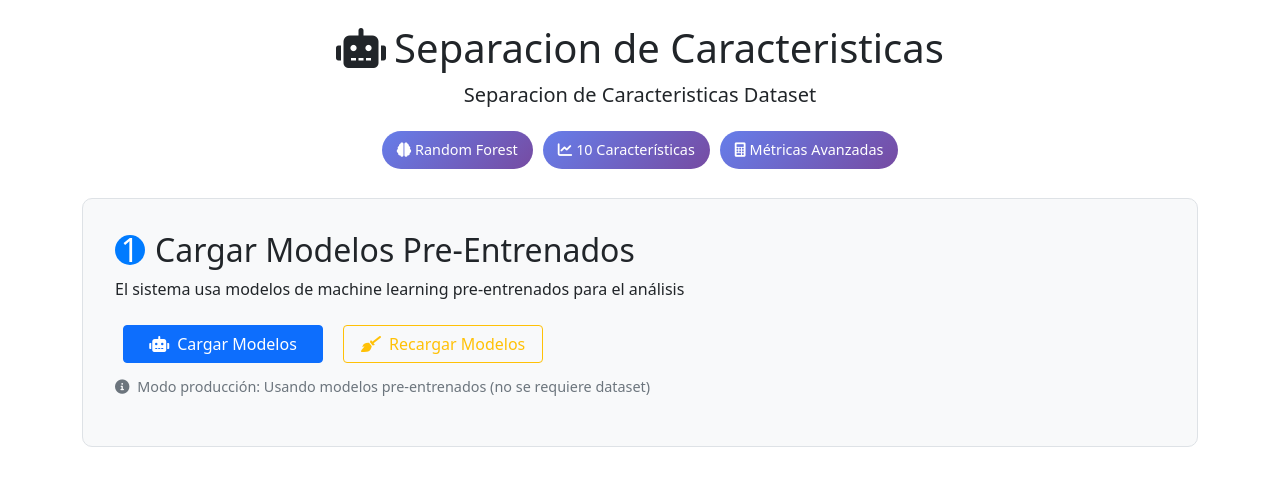
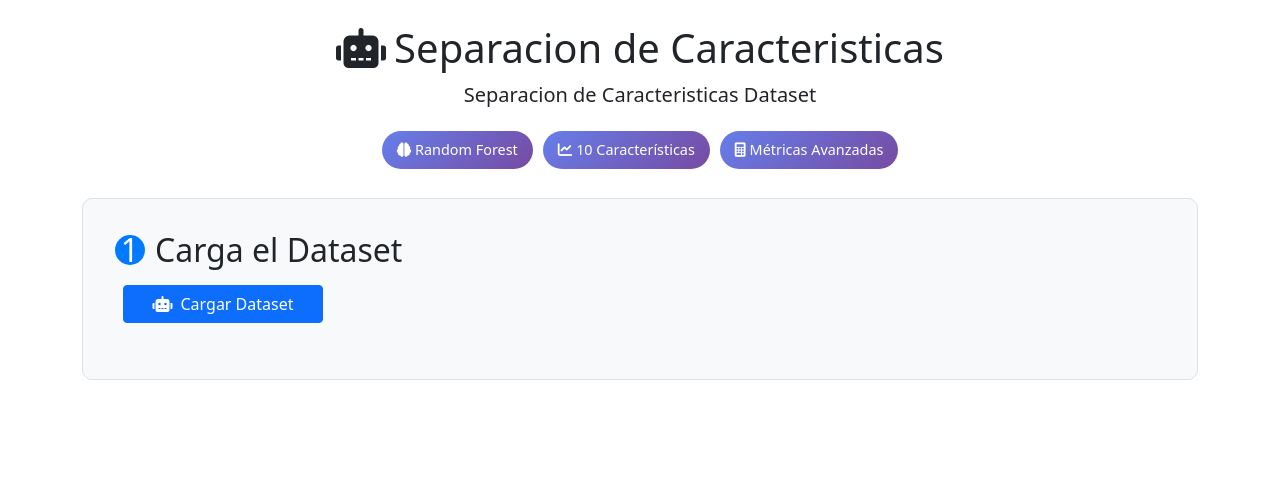
Before and after one commit to dandark666/api-sepa, a Django app: page / in a window 1280 px wide. Shown: the top 486 px of the page. Run offline with Django 5.2, Linux system fonts and the light colour scheme.

Commit message:
Update index.html

```diff
--- a/templates/index.html
+++ b/templates/index.html
@@ -112,34 +112,11 @@
 
         <!-- Paso 1: Cargar Modelos -->
         <div class="section">
-            <h2><span class="step-number">1</span>Cargar Modelos Pre-Entrenados</h2>
-            <p>El sistema usa modelos de machine learning pre-entrenados para el análisis</p>
+            <h2><span class="step-number">1</span>Carga el Dataset</h2>
             <button onclick="cargarDataset()" class="btn btn-primary btn-step">
-                <i class="fas fa-robot me-2"></i>Cargar Modelos
+                <i class="fas fa-robot me-2"></i>Cargar Dataset
             </button>
-            <button onclick="limpiarCache()" class="btn btn-outline-warning btn-step">
-                <i class="fas fa-broom me-2"></i>Recargar Modelos
-            </button>
-            <div class="performance-info">
-                <i class="fas fa-info-circle me-1"></i>
-                Modo producción: Usando modelos pre-entrenados (no se requiere dataset)
-            </div>
             <div id="cargarResult" class="mt-3"></div>
-        </div>
-
-        <!-- Paso 2: Información del Modelo -->
-        <div class="section" id="visualizacionSection" style="display: none;">
-            <h2><span class="step-number">2</span>Información del Modelo</h2>
-            <button onclick="visualizarDataset()" class="btn btn-info btn-step">
-                <i class="fas fa-eye me-2"></i>Mostrar Información del Modelo
-            </button>
-            <div id="visualizacionLoading" class="loading">
-                <div class="spinner-border text-primary" role="status">
-                    <span class="visually-hidden">Cargando...</span>
-                </div>
-                <p>Generando información del modelo...</p>
-            </div>
-            <div id="datasetInfo" class="mt-3"></div>
         </div>
 
         <!-- Paso 3: Importancia -->
```
